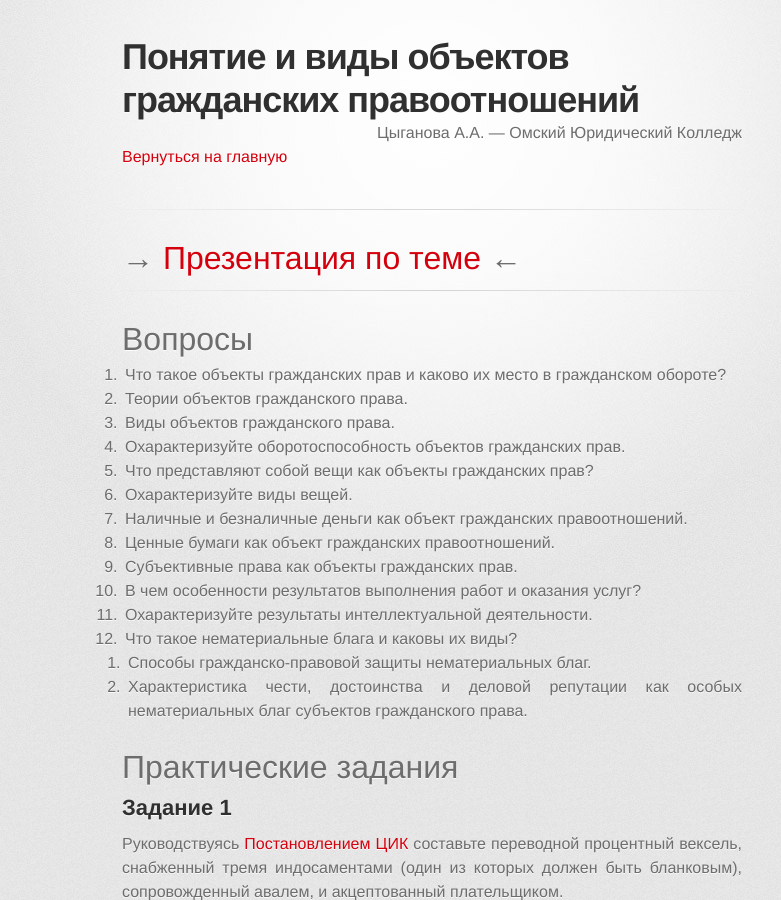
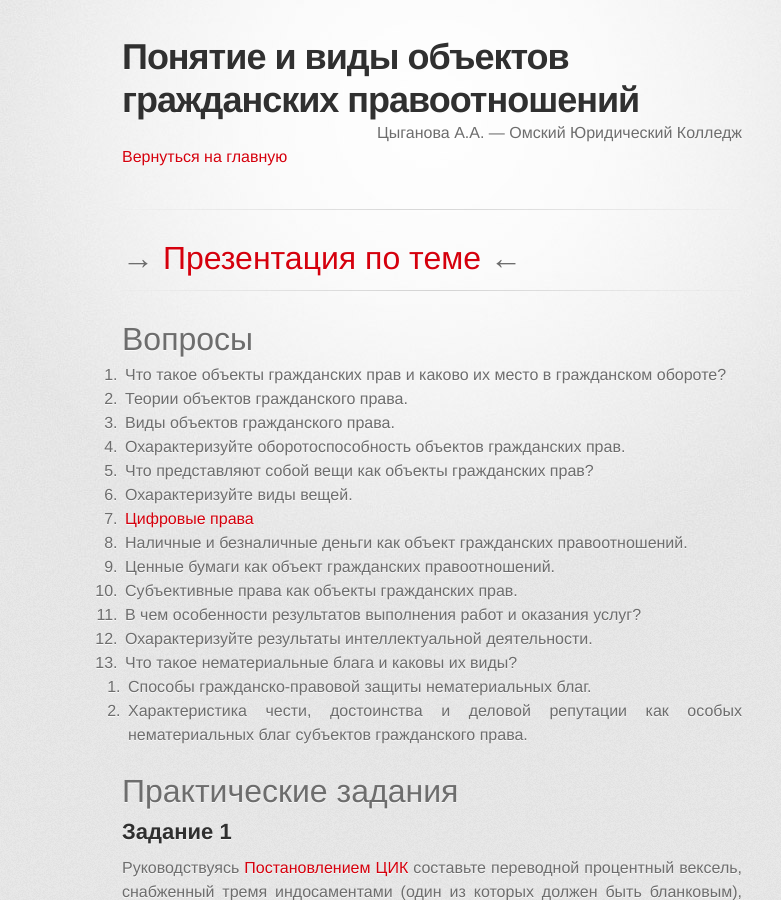
Before and after one commit to a-nova/a-nova.github.io, a Jekyll site: the page built from _lessons/06.md, in a window 1280 px wide and 900 px high. Shown: the whole window, without its empty margins (208-989 px from the left). Built offline with Jekyll 4.4.1, drawn with Linux system fonts in a browser that asks for light colours; some web fonts are replaced.

Commit message:
add digital rights

```diff
--- a/_lessons/06.md
+++ b/_lessons/06.md
@@ -26,12 +26,13 @@ td {
 4. Охарактеризуйте оборотоспособность объектов гражданских прав.
 5. Что представляют собой вещи как объекты гражданских прав?
 6. Охарактеризуйте виды вещей.
-7. Наличные и безналичные деньги как объект гражданских правоотношений.
-8. Ценные бумаги как объект гражданских правоотношений.
-9. Субъективные права как объекты гражданских прав.
-10. В чем особенности результатов выполнения работ и оказания услуг?
-11. Охарактеризуйте результаты интеллектуальной деятельности.
-12. Что такое нематериальные блага и каковы их виды?
+7. [Цифровые права](./Poyasnitelnaya_Zapiska_Po_Gk.docx)
+8. Наличные и безналичные деньги как объект гражданских правоотношений.
+9. Ценные бумаги как объект гражданских правоотношений.
+10. Субъективные права как объекты гражданских прав.
+11. В чем особенности результатов выполнения работ и оказания услуг?
+12. Охарактеризуйте результаты интеллектуальной деятельности.
+13. Что такое нематериальные блага и каковы их виды?
     - Способы гражданско-правовой защиты нематериальных благ.
     - Характеристика чести, достоинства и деловой репутации как особых
       нематериальных благ субъектов гражданского права.
```
Also changed, not shown: 1 other file.
